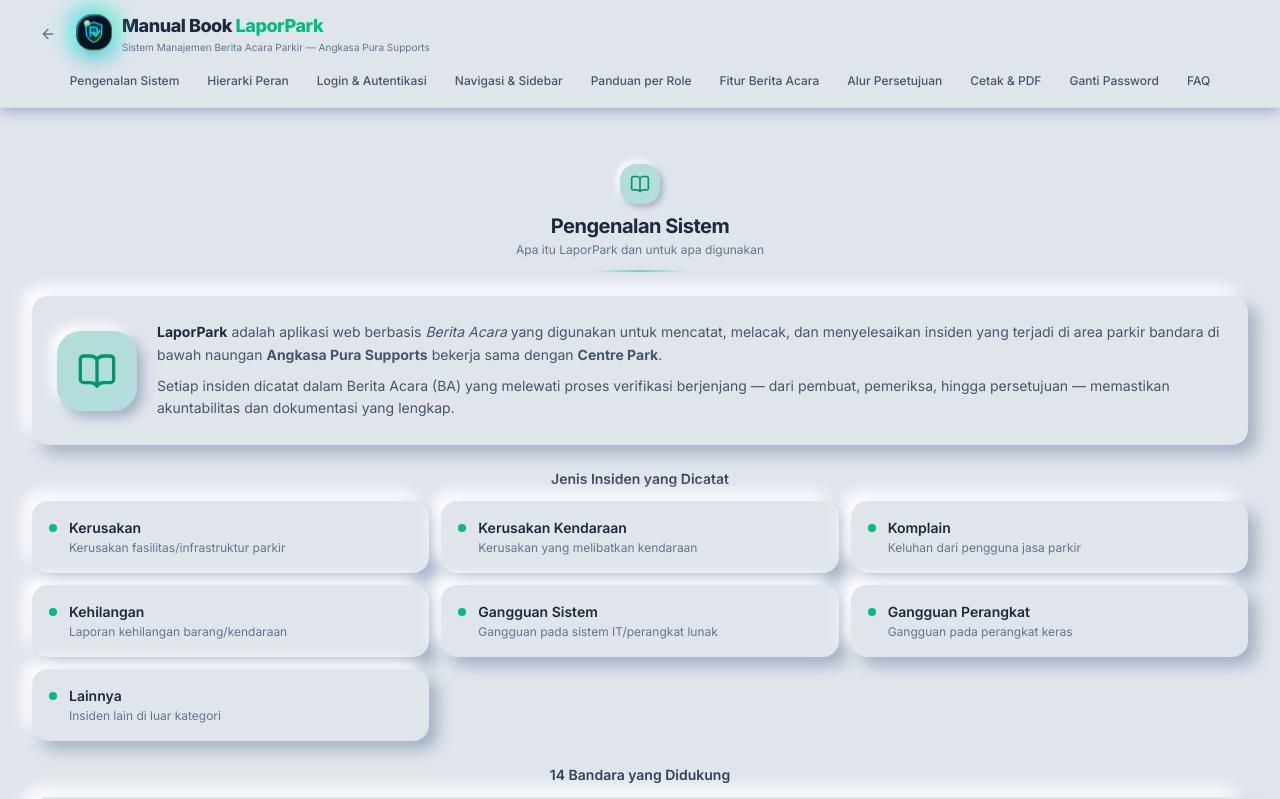
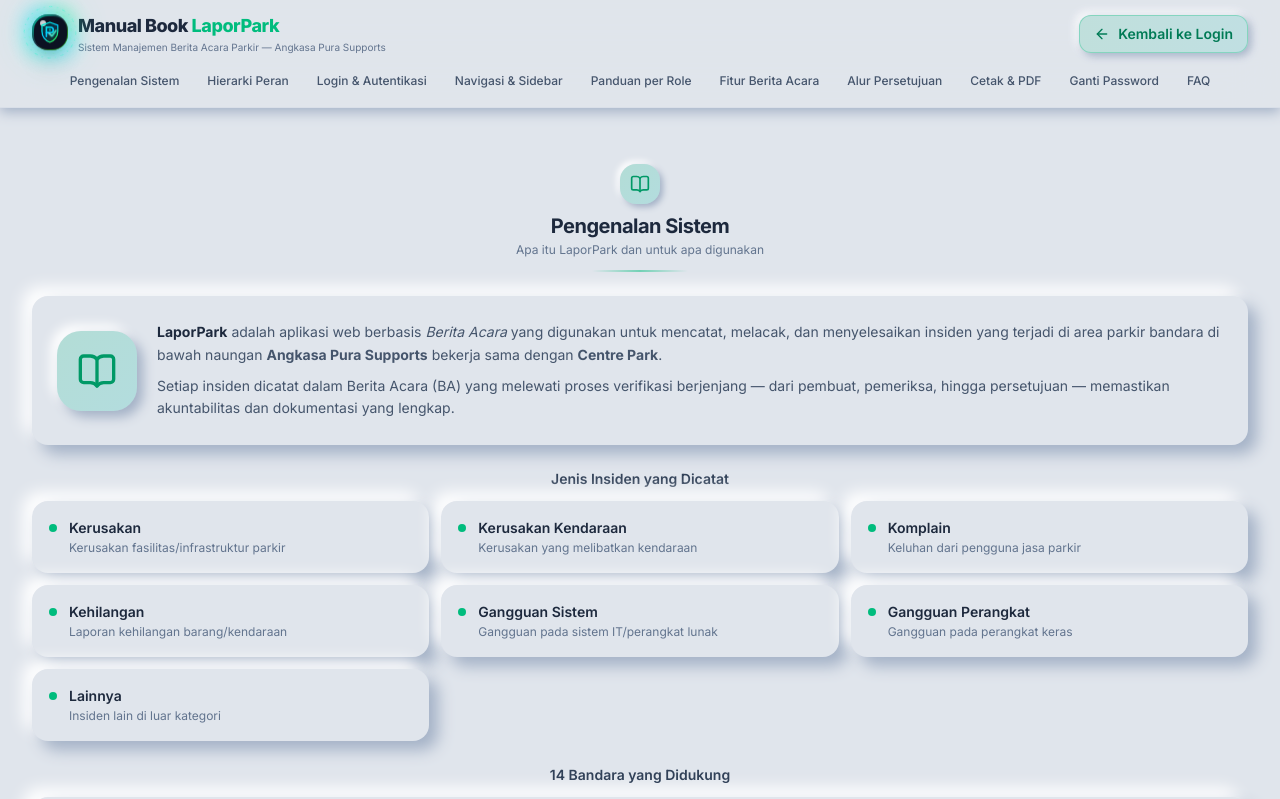
Before and after one commit to protonhuman/Laporpark, a Next.js app: page /manual in a window 1280 px wide. Shown: the top 799 px of the page. Built offline with nearby package versions, Linux system fonts and the light colour scheme.

Commit message:
feat(manual): pindahkan tombol kembali ke login ke posisi kanan header

```diff
--- a/src/app/manual/page.tsx
+++ b/src/app/manual/page.tsx
@@ -368,14 +368,6 @@ export default function ManualBookPage() {
       {/* ═══ Top Header Bar ═══ */}
       <header className="sticky top-0 z-50 bg-background/90 backdrop-blur-xl border-b border-slate-300/40 dark:border-white/[0.06] shadow-[0_4px_12px_var(--shadow-dark)] print:static print:shadow-none print:border-b print:border-slate-300">
         <div className="max-w-7xl mx-auto px-4 sm:px-6 lg:px-8 py-3 flex items-center justify-between">
-          <div className="flex items-center gap-3">
-            <Link
-              href="/login"
-              className="p-2 rounded-xl hover:bg-white/50 dark:hover:bg-white/[0.04] text-slate-500 hover:text-slate-800 dark:hover:text-white transition-all print:hidden"
-              title="Kembali ke Halaman Login"
-            >
-              <ArrowLeft className="w-4 h-4" />
-            </Link>
           <div className="flex items-center gap-2.5">
             <div className="print:hidden">
               <LaporParkLogo size="sm" interactive={false} />
@@ -387,6 +379,15 @@ export default function ManualBookPage() {
               <p className="text-[10px] text-slate-500 hidden sm:block print:block print:text-slate-600">Sistem Manajemen Berita Acara Parkir — Angkasa Pura Supports</p>
             </div>
           </div>
+
+          <div className="flex items-center gap-2 print:hidden">
+            <Link
+              href="/login"
+              className="inline-flex items-center gap-2 px-3.5 py-2 rounded-xl text-xs sm:text-sm font-semibold bg-gradient-to-r from-emerald-500/15 to-teal-500/15 text-emerald-700 dark:text-emerald-300 border border-emerald-500/30 shadow-[3px_3px_8px_var(--shadow-dark),-3px_-3px_8px_var(--shadow-light)] hover:shadow-[5px_5px_12px_var(--shadow-dark),-5px_-5px_12px_var(--shadow-light)] hover:border-emerald-500/50 active:scale-95 transition-all duration-200 cursor-pointer select-none"
+            >
+              <ArrowLeft className="w-4 h-4" />
+              <span>Kembali ke Login</span>
+            </Link>
           </div>
         </div>
 
```
Lines whose indentation alone changed are shown as unchanged.
